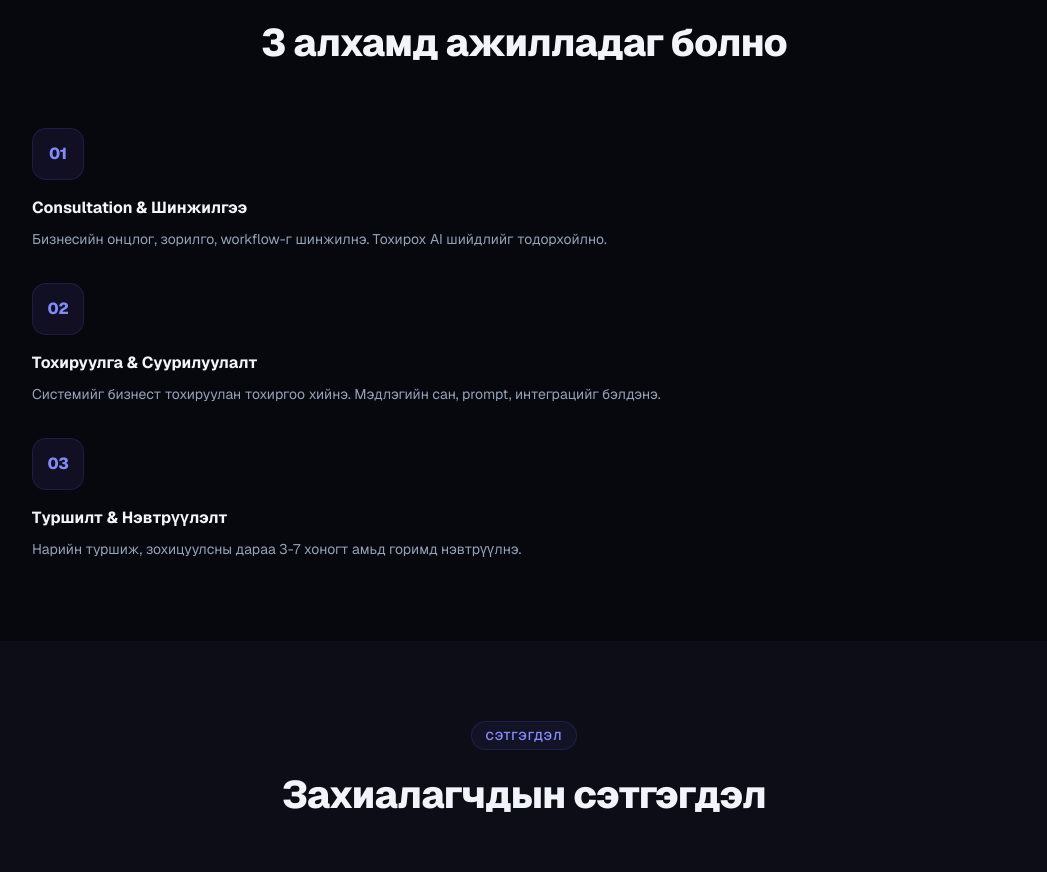
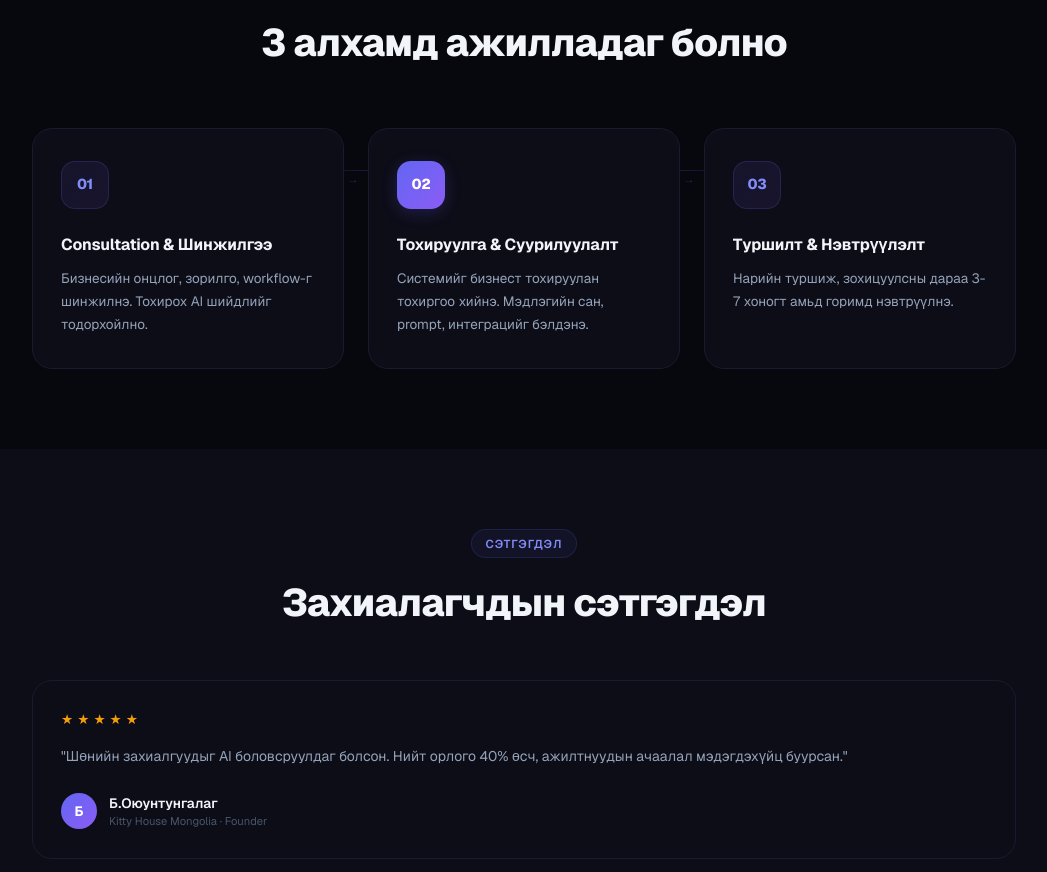
Before and after one commit to ubarino28/mongolagent-web, a Next.js app: page / in a window 1280 px wide. Shown: the part 4445-5317 px from the top of the page, without its empty margins (116-1163 px from the left). Built offline with nearby package versions, Linux system fonts and the light colour scheme.

Commit message:
Redesign process section as 3-column cards with connecting arrows

```diff
--- a/app/globals.css
+++ b/app/globals.css
@@ -304,3 +304,13 @@ body {
     grid-template-columns: 1fr !important;
   }
 }
+
+/* Process grid — mobile: single column */
+@media (max-width: 768px) {
+  .process-grid {
+    grid-template-columns: 1fr !important;
+  }
+  .process-connector {
+    display: none !important;
+  }
+}
--- a/app/page.tsx
+++ b/app/page.tsx
@@ -358,16 +358,60 @@ export default function HomePage() {
             </h2>
           </div>
 
-          <div style={{ display: "grid", gridTemplateColumns: "repeat(1, 1fr)", gap: "2rem" }} className="md:grid-cols-3">
-            {PROCESS.map(p => (
-              <div key={p.num}>
-                <div style={{ width: "3.25rem", height: "3.25rem", borderRadius: "0.875rem", display: "flex", alignItems: "center", justifyContent: "center", marginBottom: "1rem", fontSize: "1rem", fontWeight: 800, letterSpacing: "-0.02em", background: "linear-gradient(135deg, #6366f118, #8b5cf618)", border: "1px solid #6366f128", color: "var(--primary2)" }}>
-                  {p.num}
+          {/* Grid + connectors wrapper */}
+          <div style={{ position: "relative" }}>
+            {/* Connecting line */}
+            <div className="process-connector" style={{
+              position: "absolute", top: "2.6rem", left: "calc(16.66% + 1.6rem)", right: "calc(16.66% + 1.6rem)",
+              height: "1px",
+              background: "linear-gradient(90deg, transparent, #6366f140, #6366f140, transparent)",
+              pointerEvents: "none",
+            }} />
+
+            <div className="process-grid" style={{ display: "grid", gridTemplateColumns: "1fr 1fr 1fr", gap: "1.5rem" }}>
+              {PROCESS.map((p, i) => (
+                <div key={p.num} style={{
+                  position: "relative",
+                  borderRadius: "1.25rem",
+                  padding: "2rem 1.75rem",
+                  background: "var(--surface)",
+                  border: "1px solid var(--border)",
+                  transition: "border-color 0.25s, box-shadow 0.25s",
+                }}>
+                  {/* Step badge */}
+                  <div style={{
+                    width: "3rem", height: "3rem", borderRadius: "0.875rem",
+                    display: "flex", alignItems: "center", justifyContent: "center",
+                    marginBottom: "1.5rem",
+                    fontSize: "0.9rem", fontWeight: 800, letterSpacing: "-0.02em",
+                    background: i === 1
+                      ? "linear-gradient(135deg, #6366f1, #8b5cf6)"
+                      : "linear-gradient(135deg, #6366f118, #8b5cf618)",
+                    border: i === 1 ? "none" : "1px solid #6366f130",
+                    color: i === 1 ? "white" : "var(--primary2)",
+                    boxShadow: i === 1 ? "0 4px 16px #6366f135" : "none",
+                  }}>
+                    {p.num}
+                  </div>
+
+                  <h3 style={{ fontSize: "1rem", fontWeight: 700, marginBottom: "0.65rem", letterSpacing: "-0.01em" }}>
+                    {p.title}
+                  </h3>
+                  <p style={{ fontSize: "0.845rem", color: "var(--text-mid)", lineHeight: 1.7 }}>
+                    {p.desc}
+                  </p>
+
+                  {/* Arrow hint (not last) */}
+                  {i < PROCESS.length - 1 && (
+                    <div className="process-connector" style={{
+                      position: "absolute", top: "2.55rem", right: "-1rem",
+                      fontSize: "0.75rem", color: "#6366f150", zIndex: 2,
+                      pointerEvents: "none",
+                    }}>→</div>
+                  )}
                 </div>
-                <h3 style={{ fontSize: "1rem", fontWeight: 700, marginBottom: "0.5rem" }}>{p.title}</h3>
-                <p style={{ fontSize: "0.875rem", color: "var(--text-mid)", lineHeight: 1.65 }}>{p.desc}</p>
-              </div>
-            ))}
+              ))}
+            </div>
           </div>
         </div>
       </section>
```
